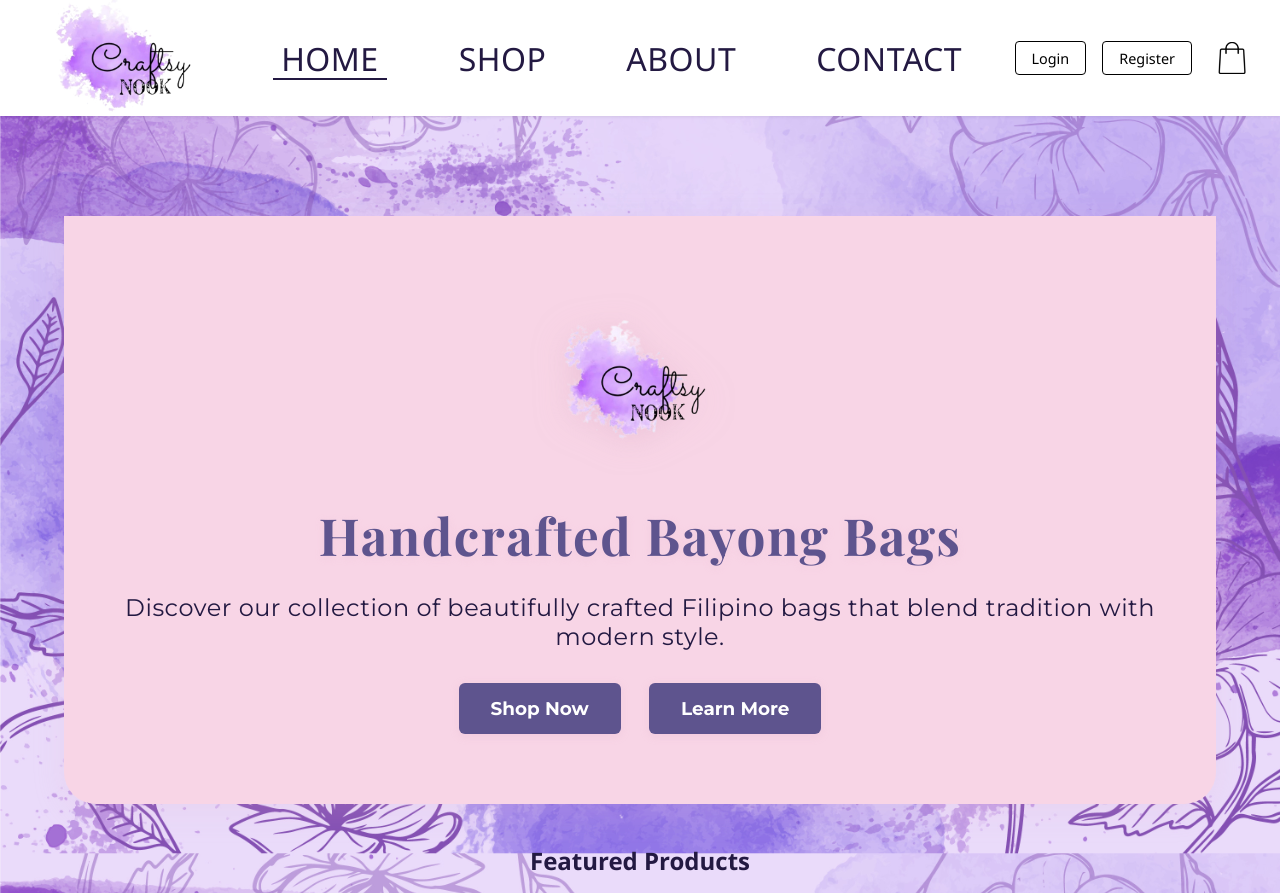
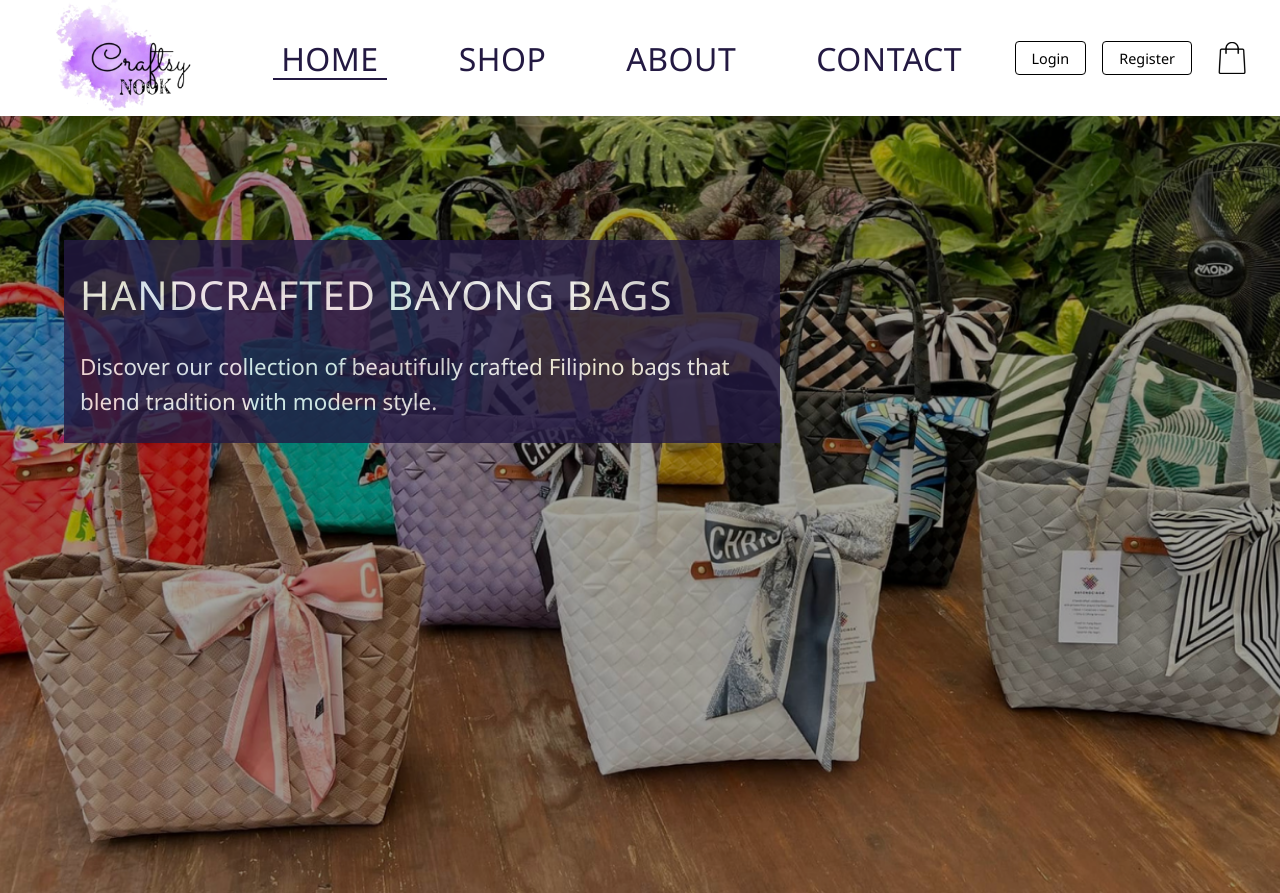
Before and after one commit to EthanLeones/Craftsy, a PHP site: page / in a window 1280 px wide; the page is wider, and only the part inside the window is pictured. Shown: the top 893 px of that part. Run offline with PHP 8.4, Linux system fonts and the light colour scheme.

Commit message:
frontpage styling done

```diff
--- a/css/style.css
+++ b/css/style.css
@@ -1,10 +1,17 @@
 /* Global Styles */
+
+html,
+body {
+    margin: 0;
+    padding: 0;
+    scroll-behavior: smooth;
+}
 
 body {
     font-family: "Segoe UI", Roboto, "Helvetica Neue", Arial, sans-serif;
     margin: 0;
     padding: 0;
-    background-color: #F5F5F5;
+    background-color: #ffffff;
     color: #231942;
     min-height: 100vh;
 }
@@ -300,22 +307,26 @@ body.admin-page {
 /* Container and Layout */
 
 .container {
-    width: 90%;
-    margin: 40px auto;
-    max-width: 1200px;
+    width: 100%;
+    border: none;
+    margin: 0;
+    padding: 0;
 }
 
 .main-content {
-    padding-top: 60px;
-    padding-bottom: 120px;
+    background-color: white;
+    border: none;
+    margin: 0;
+    padding: 0;
+    gap: 0;
 }
 
 
 /* Footer Styles */
 
 .footer {
-    background-color: #231942;
-    color: white;
+    background-color: #ffffff;
+    color: #1a1433;
     padding: 40px 20px;
     margin-top: auto;
 }
@@ -328,27 +339,26 @@ body.admin-page {
 }
 
 .footer-col h4 {
-    color: #fff;
+    color: #1a1433;
     margin-bottom: 20px;
 }
 
 .footer-col a {
-    color: #fff;
+    color: #1a1433;
     text-decoration: none;
     display: block;
     margin-bottom: 10px;
 }
 
 .footer-col a:hover {
-    color: #5E548E;
+    color: #6A0DAD;
+    /* Optional: Keep some personality in hover */
 }
 
 .footer-bottom {
-    background-color: #1a1433;
-    color: white;
+    background-color: #ffffff;
+    color: #1a1433;
     text-align: center;
-    padding: 20px;
-    margin-top: 20px;
 }
 
 
--- a/header.php
+++ b/header.php
@@ -46,13 +46,6 @@ $current_page = basename($_SERVER['PHP_SELF']);
             display: block;
         }
 
-        body {
-            background-image: url('images/background.jpg');
-            background-size: cover;
-            background-repeat: no-repeat;
-            background-attachment: fixed;
-            background-position: center center;
-        }
     </style>
 </head>
 <body>
@@ -103,11 +96,10 @@ $current_page = basename($_SERVER['PHP_SELF']);
     <div class="container main-content">
 
 <?php
-// Check for session alert message and display as JavaScript alert
-// if (isset($_SESSION['alert'])) {
-//     $alert_type = $_SESSION['alert']['type'];
-//     $alert_message = $_SESSION['alert']['message'];
-//     echo "<script>alert('" . addslashes($alert_message) . "');</script>";
-//     unset($_SESSION['alert']); // Clear the session variable
-// }
+if (isset($_SESSION['alert'])) {
+    $alert_type = $_SESSION['alert']['type'];
+    $alert_message = $_SESSION['alert']['message'];
+    echo "<script>alert('" . addslashes($alert_message) . "');</script>";
+    unset($_SESSION['alert']);
+}
 ?>
--- a/index.php
+++ b/index.php
@@ -6,142 +6,191 @@ require_once 'includes/session.php';
 
 <link href="https://fonts.googleapis.com/css2?family=Playfair+Display:wght@700&family=Montserrat:wght@400;700&display=swap" rel="stylesheet">
 <style>
-    .feature-item img {
-        max-width: 80px;
-        height: auto;
-        display: block;
-        margin: 0 auto 15px auto;
+
+    .container2 {
+        display: flex;
+        justify-content: center;
+        align-items: center;
+        padding-top: 5rem;
+        gap: 15rem;
+        flex-wrap: wrap;
     }
 
-    .features {
-        display: flex;
-        justify-content: space-around;
-        flex-wrap: wrap;
-        gap: 20px;
+        .handbag {
+        flex: 1;
+        max-width: 300px;
+        text-align: center;
+        color: #fff;
         }
 
-    .feature-item {
-        flex: 1 1 250px;
-        text-align: center;
-        padding: 20px;
-        border: 1px solid #e0b1cb;
+        .handbag img {
+            width: 150%;
+            height: auto;
             border-radius: 8px;
-        background-color: #fff;
-        box-shadow: 0 2px 4px rgba(0, 0, 0, 0.05);
+            box-shadow: 0 4px 12px rgba(0,0,0,0.3);
+            transform: translateX(-16%);
         }
 
-     .feature-item h3 {
-         color: #5e548e;
-         margin-bottom: 10px;
+        .label {
+        font-size: 33px;
+        font-weight: bold;
+        margin-top: 15px;
         }
 
-     .feature-item p {
-         color: #231942;
-         font-size: 0.9em;
+        .subtext {
+        font-size: 18px;
+        margin-top: 5px;
+        opacity: 0.8;
     }
 
-    .hero-section {
+    body {
+        scroll-behavior: smooth;
+        scroll-snap-type: y mandatory;
+        overflow-y: scroll;
+        margin: 0;
+        padding: 0;
+
+    }
+
+    section {
+        margin: 0;
+        padding: 0;
+        height: 100vh;
+        max-width: 100%;
+        scroll-snap-align: start;
+        background-size: cover;
+        background-position: center;
+        border: none;
+        gap: 0;
+    }
+
+    .section1 {
+        scroll-snap-align: start;
+        height: 100vh;
+        margin: 0;
+        padding: 0;
+        border: none;
+        background-image: url('images/bg1.png');
+        background-size: cover;
+        background-position: center;
+    }
+
+    .section2 {
+        scroll-snap-align: start;
+        height: 100vh;
+        margin: 0;
+        padding: 0;
+        border: none;
+        background-color: #3f1a41;
+    }
+
+    .section3 {
+        scroll-snap-align: start;
+        height: 70vh;
+        margin: 0;
+        padding: 0;
+        border: none;
+        background-color: #231942;
+        background-image: url('images/bg3.png');
+        background-size: cover;
+        background-position: center;
+        display: flex;
+        flex-direction: column;
+        align-items: center;
+    }
+
+
+    .handbag-text {
+        position: absolute;
+        top: 30%;
+        left: 5%;
+        background-color: #231942;
+        opacity: 0.8;
+        color: white;
+        text-align: left;
+        z-index: 1;
+        max-width: 700px;
+        padding-left: 1rem;
+        margin: 0;
+    }
+
+    .handbag-text h1 {
+        font-size: 2.5rem;
+        font-weight: 500;
+        padding-bottom: 0;
+        letter-spacing: 1px;
+    }
+
+    .handbag-text p {
+        font-size: 1.4rem;
+        line-height: 1.6;
+    }
+
+    .newsletter {
+        display: flex;
+        flex-direction: column;
+        align-items: center;
+        justify-content: center;
         text-align: center;
-        padding: 90px 20px 70px 20px;
-        background-color: #f8d5e6;
-        color: #231942;
-        margin-bottom: 40px;
-        border-radius: 0 0 32px 32px;
-        box-shadow: 0 8px 32px rgba(224, 177, 203, 0.18);
-        position: relative;
+        padding: 2rem;
+        color:rgb(255, 255, 255);
     }
-    .hero-section img {
-        max-width: 220px;
-        width: 100%;
-        margin: 0 auto 32px auto;
-        display: block;
-        filter: drop-shadow(0 4px 16px #e0b1cb88);
+    .newsletter h1 {
+        margin-top: 10rem;
+        font-size: 2.5rem;
+        font-weight: 700;
+        margin-bottom: 0.3rem;
     }
-    .hero-section h1 {
-        font-family: 'Playfair Display', serif;
-        font-size: 3.2rem;
-        font-weight: 700;
-        margin-bottom: 18px;
-        color: #5E548E;
-        letter-spacing: 1.5px;
-        text-shadow: 0 2px 8px #e0b1cb33;
-    }
-    .hero-section p {
-        font-family: 'Montserrat', sans-serif;
-        font-size: 1.5rem;
-        font-weight: 500;
-        color: #231942;
-        margin-bottom: 32px;
-        letter-spacing: 0.5px;
-    }
-    .hero-buttons a {
-        font-family: 'Montserrat', sans-serif;
-        font-size: 1.15rem;
-        font-weight: 700;
-        padding: 14px 32px;
-        margin: 0 12px;
-        background-color: #5E548E;
-        color: #fff;
-        border-radius: 6px;
-        text-decoration: none;
-        box-shadow: 0 2px 8px #e0b1cb44;
-        transition: background 0.3s, color 0.3s, box-shadow 0.3s;
-    }
-    .hero-buttons a:hover {
-        background-color: #e0b1cb;
-        color: #231942;
-        box-shadow: 0 4px 16px #e0b1cb88;
+
+    .newsletter p {
+        margin-top: 0;
+        font-size: 1.2rem;
     }
 </style>
 
-    <section class="hero-section">
-        <img src="images/logo.jpg" alt="Craftsy Nook Logo">
-        <h1>Handcrafted Bayong Bags</h1>
+    <body>
+        <div class="section section1">
+            <div class="handbag-text">
+                <h1>HANDCRAFTED BAYONG BAGS</h1>
                 <p>Discover our collection of beautifully crafted Filipino bags that blend tradition with modern style.</p>
-        <div class="hero-buttons">
-            <a href="shop.php" class="shop-now">Shop Now</a>
-            <a href="about.php" class="learn-more">Learn More</a>
             </div>
-    </section>
-
-    <div class="container">
-        <div class="featured-products-section" style="text-align: center; margin-bottom: 40px;">
-            <h2 class="section-title">Featured Products</h2>
-            <img src="images/offer-img.png" alt="Special Offer" style="max-width: 100%; height: auto; margin-top: 20px; display: block; margin-left: auto; margin-right: auto;">
+        </div>
+        <div class="section section2">
+            <div class="container2">
+                <div class="handbag">
+                    <img src="images/handbag1.png" alt="Handcrafted handbag with sunflowers">
+                    <div class="label">handcrafted</div>
+                    <div class="subtext">carefully made by skilled artisans</div>
+                </div>
+                <div class="handbag">
+                    <img src="images/handbag2.png" alt="Sustainable handbag with purple flowers">
+                    <div class="label">sustainable</div>
+                    <div class="subtext">eco-friendly materials and practices</div>
+                </div>
+                <div class="handbag">
+                    <img src="images/handbag3.png" alt="Unique handbag with yellow flowers">
+                    <div class="label">unique</div>
+                    <div class="subtext">one-of-a-kind designs for every style</div>
                 </div>
             </div>
 
-     <div class="container">
-         <div class="features">
-             <div class="feature-item">
-                 <img src="images/hand-icon.png" alt="Handcrafted Icon">
-                 <h3>Handcrafted</h3>
-                 <p>Each piece is carefully made by skilled artisans</p>
         </div>
-              <div class="feature-item">
-                 <img src="images/sus-icon.png" alt="Sustainable Icon">
-                 <h3>Sustainable</h3>
-                 <p>Eco-friendly materials and practices</p>
-             </div>
-              <div class="feature-item">
-                 <img src="images/unique-icon.png" alt="Unique Icon">
-                 <h3>Unique</h3>
-                 <p>One-of-a-kind designs for every style</p>
+        <div class="section section3">
+            <div class = "newsletter">
+                <h1>STAY UPDATED</h1>
+                <p>subscribe to our newsletter for exclusive offers and updates</p>
+
+                <form action="subscribe_newsletter.php" method="post" style="display: flex; flex-direction: column; align-items: center; gap: 10px;">
+                    <input type="email" name="email" placeholder="Enter your email address" required style="padding: 10px; width: 300px; border-radius: 5px; border: 1px solid #ccc; opacity: 0.8;">
+                    <button type="submit">Subscribe</button>
+                </form>
             </div>
         </div>
+    </body>
+
+</html>
+
 </div>
-
-    <section class="stay-updated">
-        <h2>Stay Updated</h2>
-        <p>Subscribe to our newsletter for exclusive offers and updates</p>
-
-        <form action="subscribe_newsletter.php" method="post">
-            <input type="email" name="email" placeholder="Enter your email address" required>
-            <button type="submit">Subscribe</button>
-        </form>
-    </section>
-
-</div> <!-- Close container from header.php -->
 
 <?php include 'footer.php'; ?>
 
@@ -153,5 +202,25 @@ if (isset($_SESSION['alert'])) {
     echo "showToast('" . addslashes($alert_message) . "', '" . ($alert_type === 'success' ? 'success' : 'error') . "');";
     unset($_SESSION['alert']);
 }
-?> //inakoy
+
+
+?>
+
+
+function showToast(message, type) {
+    const toast = document.createElement('div');
+    toast.className = 'toast ' + type;
+    toast.textContent = message;
+    document.body.appendChild(toast);
+    setTimeout(() => {
+        toast.classList.add('show');
+        setTimeout(() => {
+            toast.classList.remove('show');
+            setTimeout(() => {
+                document.body.removeChild(toast);
+            }, 300);
+        }, 3000);
+    }, 100);
+}
+
 </script>
```
Also changed, not shown: images/background.jpg (deleted), images/bg1.png (added), images/bg3.png (added), images/products/504541595c9f4be0832b6db18d88714c.jpg (deleted), images/products/f937eb454f57d2707857d9351dc3fd22.jpg (deleted), 3 other files. Lines whose indentation alone changed are shown as unchanged.
